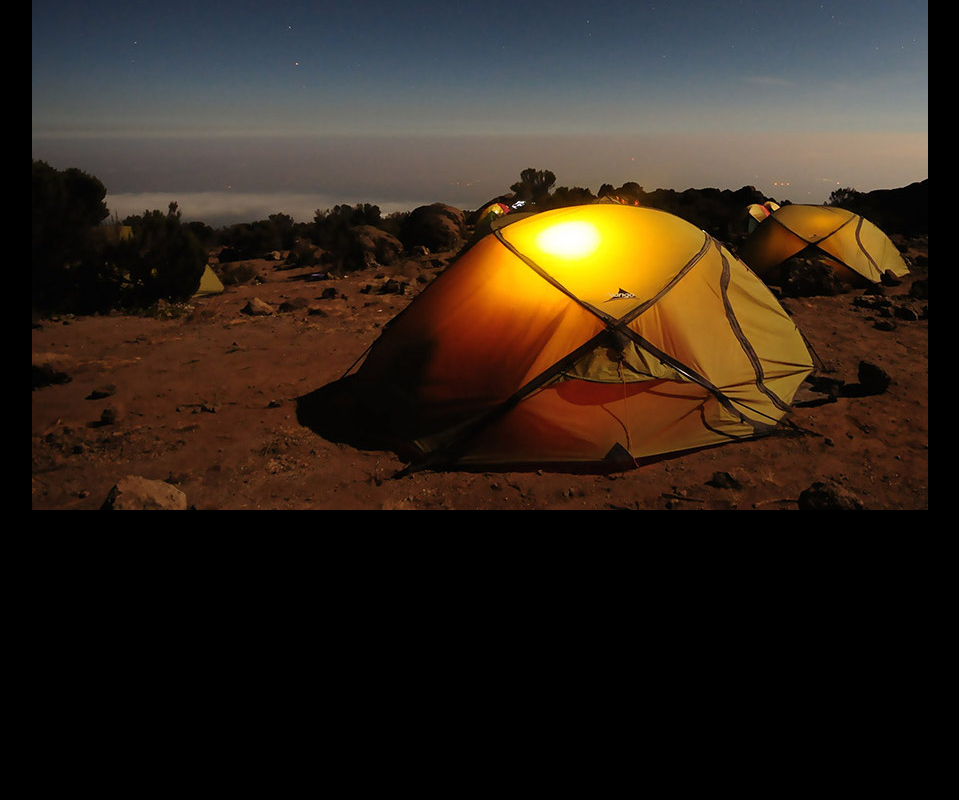
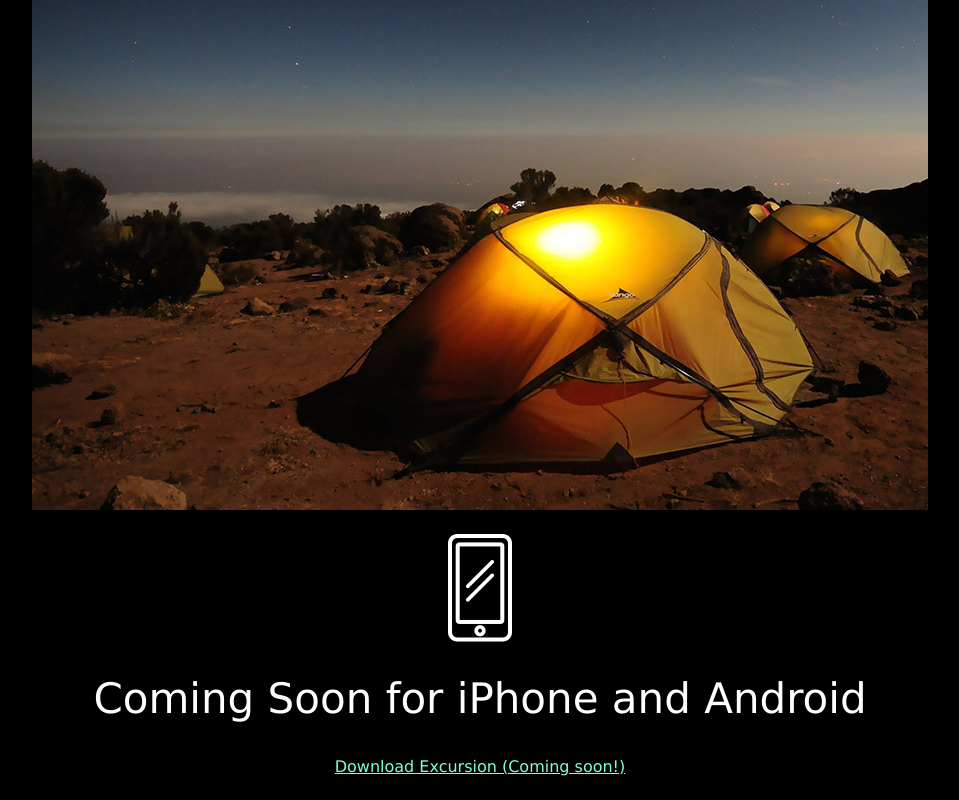
Before and after one commit to AyeshaWaheed/excursion, a plain HTML site: page index.html in a window 1280 px wide. Shown: the part 986-1786 px from the top of the page, without its empty margins (160-1119 px from the left). Before the commit the page ends 1496 px from the top, so only its background shows below. Drawn offline with Linux system fonts and the light colour scheme.

Commit message:
Add icon

```diff
--- a/index.html
+++ b/index.html
@@ -25,5 +25,16 @@
         <p>Excursion remembers places you like, and recommends new points of interest around you.</p>
         <img src="./resources/images/camp.jpg" alt="">
      </div>
+
+
+     <!-- Third Section -->
+     <div class="third-container">
+         <img src="./resources/images/phone.png" alt="">
+         <h1>Coming Soon for iPhone and Android</h1>
+         <p><a href="#">Download Excursion (Coming soon!)</a></p>
+     </div>
+
+
+
 </body>
 </html>
--- a/resources/css/style.css
+++ b/resources/css/style.css
@@ -69,3 +69,33 @@ a{
     align-content: center;
     margin: 0 auto;
 }
+
+
+
+      /*  Third Section   */
+.third-container{
+    max-width: 100;
+    max-height:100;
+    margin-top:1.5rem;
+}
+.third-container img{
+    display: flex;
+    align-content: center;
+    margin: 0 auto;
+}
+.third-container h1{
+    margin-top:2rem;
+    font-weight: 300;
+    font-size:2.625rem;
+    text-align: center;
+    color: white;
+}
+.third-container p{
+    margin-top:2.1rem;
+    width: 100%;
+    text-align: center;
+    margin-bottom: 1.5rem;
+}
+a{
+    color: aquamarine;
+}
```
Also changed, not shown: resources/images/phone.png (renamed from resources/icons/phone.png).
